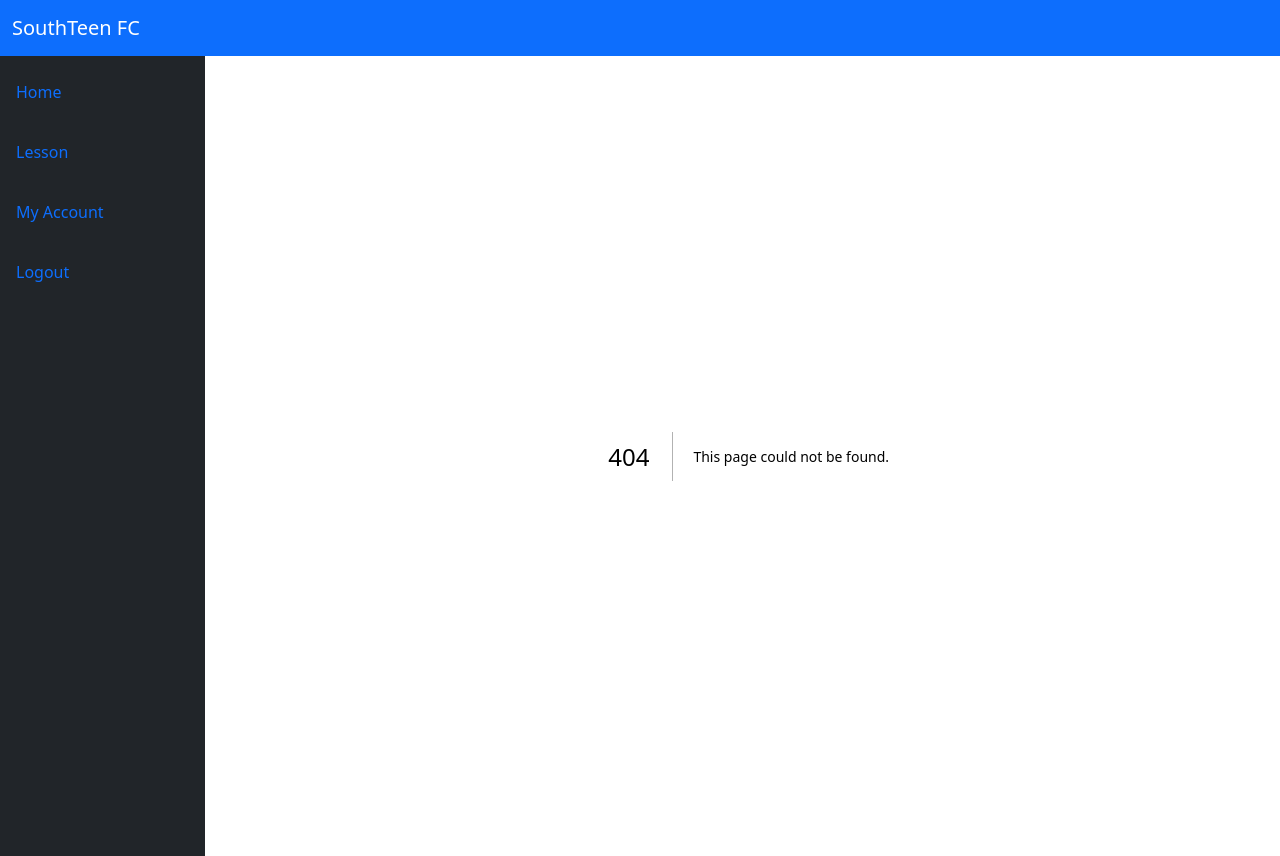
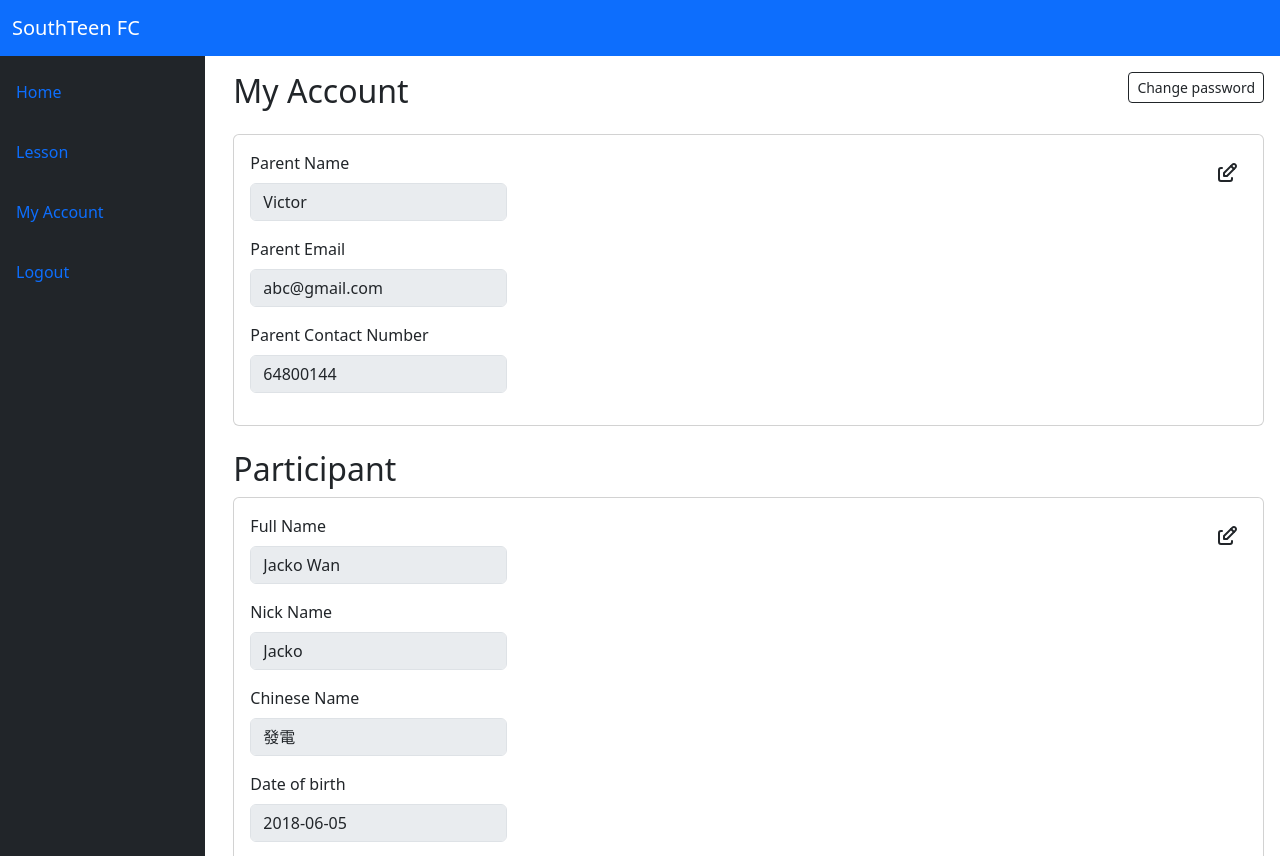
Before and after one commit to Victorchanhc/react-leave-system, a Next.js app in the folder react-leave-system/: page /account in a window 1280 px wide. Before the commit this address had no page. Built offline with nearby package versions, Linux system fonts and the light colour scheme.

Commit message:
complete my account page UI and add tabler icon

```diff
--- a/react-leave-system/Components/HomeInfo.tsx
+++ b/react-leave-system/Components/HomeInfo.tsx
@@ -2,7 +2,6 @@
 
 import { Button, Collapse, FloatingLabel, Form } from "react-bootstrap";
 import { Lesson } from "./Lesson";
-import { ApplyLeaveCollapse } from "./ApplyLeaveCollapse";
 import { useState } from "react";
 
 
--- /dev/null
+++ b/react-leave-system/Components/ParentInfo.tsx
@@ -0,0 +1,39 @@
+"use client"
+import { IconEdit } from "@tabler/icons-react";
+import { useState } from "react";
+import { Button, Card, Form, FormControl, FormGroup, InputGroup } from "react-bootstrap";
+
+
+export function ParentInfo() {
+
+    const [edit, setEdit] = useState(true)
+
+    return (
+        <>
+            <Card >
+                <div className="d-flex justify-content-between p-3">
+                    <Form>
+                        <Form.Group className="mb-3">
+                            <Form.Label>Parent Name</Form.Label>
+                            <Form.Control type="text" defaultValue={`Victor`} disabled={edit} />
+                        </Form.Group>
+                        <Form.Group className="mb-3">
+                            <Form.Label>Parent Email</Form.Label>
+                            <Form.Control type="text" defaultValue={`abc@gmail.com`} disabled={edit} />
+                        </Form.Group>
+                        <Form.Group className="mb-3">
+                            <Form.Label>Parent Contact Number</Form.Label>
+                            <Form.Control type="text" defaultValue={`64800144`} disabled={edit} />
+                        </Form.Group>
+                        {
+                            !edit && <Button onClick={() => { setEdit(!edit) }} type="submit">Submit</Button>
+                        }
+                    </Form>
+                    <div className="mt-2 me-2">
+                        <IconEdit type="button" onClick={() => { setEdit(!edit) }}></IconEdit>
+                    </div>
+                </div>
+            </Card>
+        </>
+    )
+}
--- /dev/null
+++ b/react-leave-system/Components/ParticipantInfo.tsx
@@ -0,0 +1,49 @@
+"use client"
+
+import { IconEdit } from "@tabler/icons-react"
+import { useState } from "react"
+import { Button, Card, Form } from "react-bootstrap"
+
+
+export function ParticipantInfo(){
+
+    const [edit, setEdit] = useState(true)
+
+    return(
+        <>
+            <Card >
+                <div className="d-flex justify-content-between p-3">
+                    <Form>
+                        <Form.Group className="mb-3">
+                            <Form.Label>Full Name</Form.Label>
+                            <Form.Control type="text" defaultValue={`Jacko Wan`} disabled={edit} />
+                        </Form.Group>
+                        <Form.Group className="mb-3">
+                            <Form.Label>Nick Name</Form.Label>
+                            <Form.Control type="text" defaultValue={`Jacko`} disabled={edit} />
+                        </Form.Group>
+                        <Form.Group className="mb-3">
+                            <Form.Label>Chinese Name</Form.Label>
+                            <Form.Control type="text" defaultValue={`發電`} disabled={edit} />
+                        </Form.Group>
+                        <Form.Group className="mb-3">
+                            <Form.Label>Date of birth</Form.Label>
+                            <Form.Control type="text" defaultValue={`2018-06-05`} disabled={edit} />
+                        </Form.Group>
+                        <Form.Group className="mb-3">
+                            <Form.Label>Gender</Form.Label>
+                            <Form.Control type="text" defaultValue={`Male`} disabled={edit} />
+                        </Form.Group>
+                        {
+                            !edit && <Button onClick={() => { setEdit(!edit) }} type="submit">Submit</Button>
+                        }
+                    </Form>
+                    <div className="mt-2 me-2">
+                        <IconEdit type="button" onClick={() => { setEdit(!edit) }}></IconEdit>
+                    </div>
+                </div>
+            </Card>
+        </>
+
+    )
+}
--- a/react-leave-system/Components/SideBar.tsx
+++ b/react-leave-system/Components/SideBar.tsx
@@ -13,7 +13,7 @@ export default function SideBar() {
                     <Nav className="flex-column justify-content-start container-fluid pt-3 pe-0">
                         <Nav.Link href="/" className="navItem">Home</Nav.Link>
                         <Nav.Link href="/lesson" className="navItem">Lesson</Nav.Link>
-                        <Nav.Link href="#action3" className="navItem">My Account</Nav.Link>
+                        <Nav.Link href="/account" className="navItem">My Account</Nav.Link>
                         <Nav.Link href="#action4" className="navItem">Logout</Nav.Link>
                     </Nav>
                 </Offcanvas.Body>
--- /dev/null
+++ b/react-leave-system/app/account/page.tsx
@@ -0,0 +1,31 @@
+import { Button, Card } from "react-bootstrap";
+import { ParentInfo } from "../../components/ParentInfo";
+import { ParticipantInfo } from "../../components/ParticipantInfo";
+
+
+export default function MyAccountPage() {
+
+    return (
+        <div>
+            <div className="mx-3">
+                <div id="myAccountPageTopBarContainer" className="d-flex justify-content-between my-3">
+                    <h2>My Account</h2>
+                    <div>
+                        <Button size="sm" variant="outline-dark">Change password</Button>
+                    </div>
+                </div>
+                <div className="mb-4">
+                    <ParentInfo />
+                </div>
+                <div className="mb-2">
+                    <h2>Participant</h2>
+                </div>
+                <div className="mb-2">
+                    <ParticipantInfo />
+                </div>
+
+
+            </div>
+        </div>
+    )
+}
--- a/react-leave-system/package.json
+++ b/react-leave-system/package.json
@@ -9,6 +9,7 @@
     "lint": "next lint"
   },
   "dependencies": {
+    "@tabler/icons-react": "^3.20.0",
     "bootstrap": "^5.3.3",
     "next": "14.2.14",
     "react": "^18",
```
Also changed, not shown: 1 other file (tests, documents, lock files or other folders).
